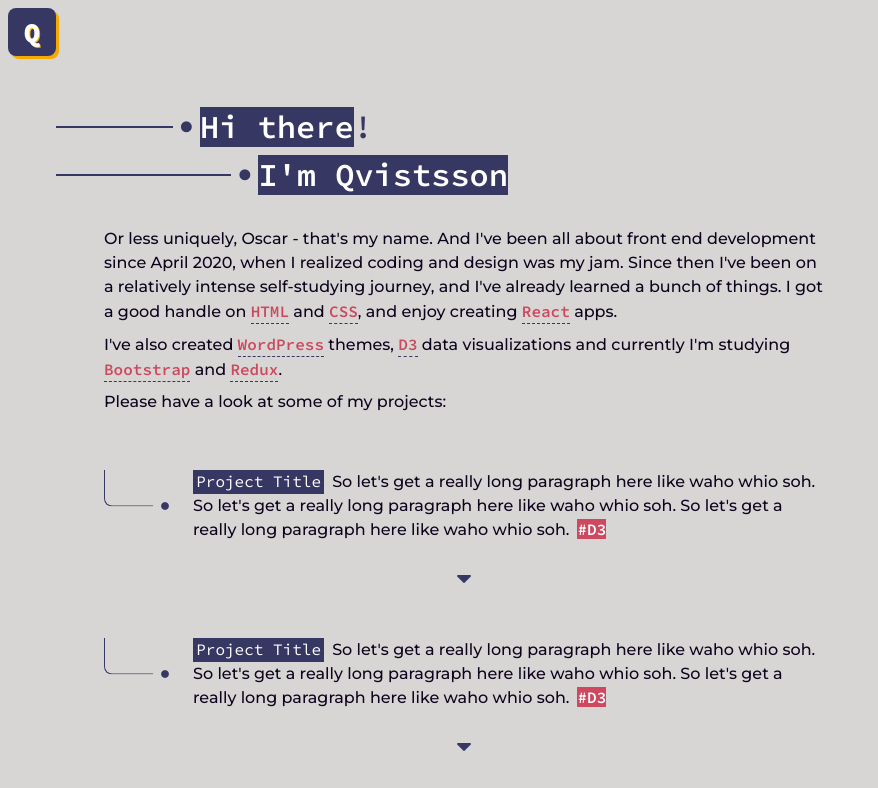
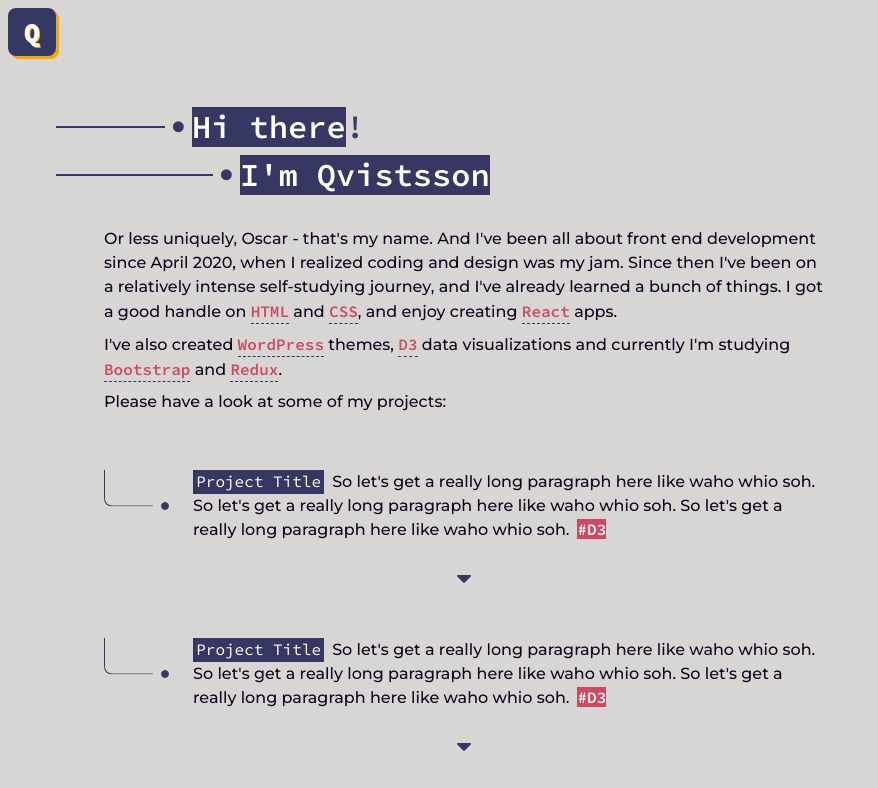
Before and after one commit to qvistsson/qvistsson.github.io, a React (Create React App) app: page / in a window 1280 px wide. Shown: the top 788 px of the page, without its empty margins (0-878 px from the left). Built offline with nearby package versions, Linux system fonts and the light colour scheme.

Commit message:
standardize header indents

```diff
--- a/src/Modules.js
+++ b/src/Modules.js
@@ -4,15 +4,19 @@ function Introduction() {
   return (
     <div className="flex-column m-top-large m-left-large m-right-large">
       <div className="flex-row align-center m-bottom-small">
-        <div className="deco-stretch m-right-small"></div>
-        <i className="fas fa-circle m-right-small intro-circle"></i>
+        <div className="deco-container flex-row align-center">
+          <div className="deco-stretch m-right-small"></div>
+          <i className="fas fa-circle m-right-small intro-circle"></i>
+        </div>
         <p className="showy">
           Hi there<span className="excl">!</span>
         </p>
       </div>
       <div className="flex-row align-center m-bottom">
-        <div className="deco-stretch2 m-right-small"></div>
-        <i className="fas fa-circle m-right-small intro-circle"></i>
+        <div className="deco-container2 flex-row align-center">
+          <div className="deco-stretch2 m-right-small"></div>
+          <i className="fas fa-circle m-right-small intro-circle"></i>
+        </div>
         <p className="showy">I'm Qvistsson</p>
       </div>
       <div className="m-left-large m-top-small intro-text-container max-width">
--- a/src/css/style.css
+++ b/src/css/style.css
@@ -16,16 +16,24 @@ body {
   background-color: var(--bg);
 }
 
+.deco-container {
+  max-width: 8.5rem;
+  flex: 1;
+}
+
+.deco-container2 {
+  max-width: 11.5rem;
+  flex: 1;
+}
+
 .deco-stretch {
   flex: 1;
-  max-width: 10%;
   height: 0.1rem;
   background-color: var(--theme2);
 }
 
 .deco-stretch2 {
   flex: 1;
-  max-width: 15%;
   height: 0.1rem;
   background-color: var(--theme2);
 }
```
